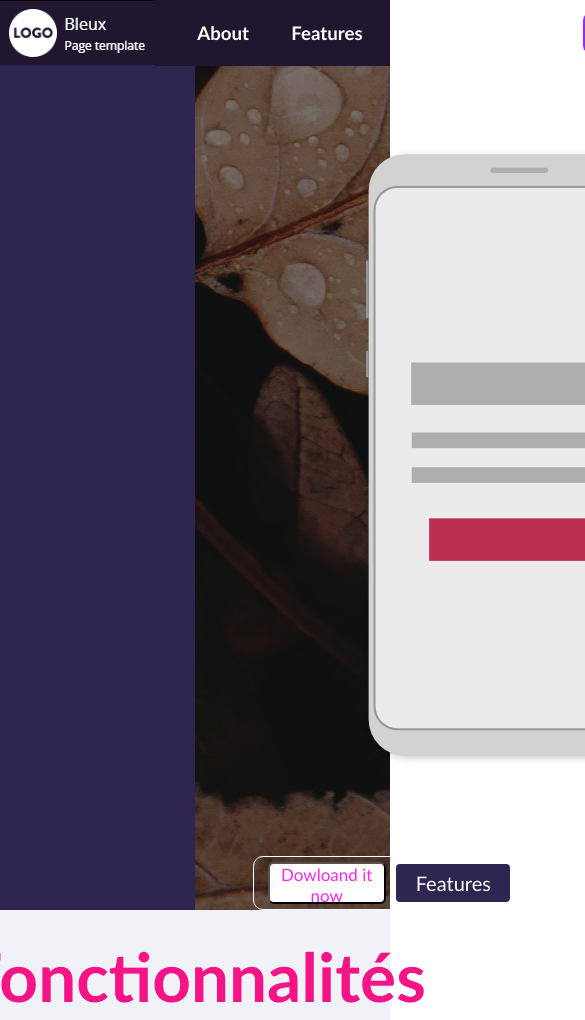
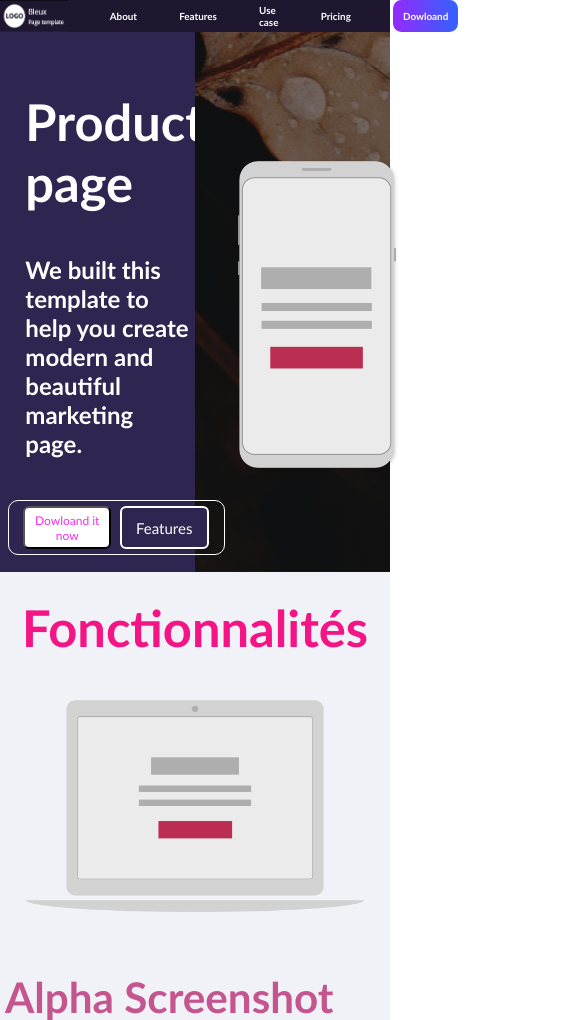
Before and after one commit to MichaelConde/Taller-Belux, a plain HTML site: page index.html in a window 390 px wide. Shown: the top 1020 px of the page, 585 px wide, since content can reach past the window. Drawn offline with Linux system fonts and the light colour scheme.

Commit message:
Finish page

```diff
--- a/index.html
+++ b/index.html
@@ -9,7 +9,7 @@
 <body>
     <header>
         <nav>
-            <img src="assets/img/logo.png" alt="">
+            <img src="assets/img/logo.png" alt="" id="logo">
             <div class="option">
             <h3 id="option">About</h3>
             <h3 id="option">Features</h3>
--- a/styles/style.css
+++ b/styles/style.css
@@ -269,3 +269,234 @@ padding-bottom: 1vh;
 #imgfoot{
    display: flex;
 }
+
+@media screen and (max-width:1279px) {
+    #tittle {
+        margin-left: 15vh;
+        margin-top: 15vh;
+        font-size: 10vh;
+        max-width: 10vh;
+    }
+    #infotext1 {
+        margin-top: 5vh;
+        margin-left: 15vh;
+        margin-bottom: 5vh;
+    }
+    #btns {
+        position: relative;
+        display: flex;
+        padding: 5px;
+        padding-right: 15px;
+        border: white solid;
+        border-width: 1px;
+        border-radius: 10px;
+        width: 30vh;
+        margin-left: 15vh;
+    }
+    #laptop {
+        max-width: 55vh;
+        padding: 20vh;
+    }
+    .tittlealpha {
+        font-size: 5vh;
+        padding-top: 15vh;
+        padding-bottom: 5vh;
+        color: #C5558E;
+    }
+
+    #tarjet {
+        display: flex;
+        justify-content: center;
+        gap: 5vh;
+        padding-top: 15vh;
+    }
+}
+@media screen and (max-width:920px) {
+    #tittle {
+        margin-left: 10vh;
+        margin-top: 15vh;
+        font-size: 10vh;
+        max-width: 10vh;
+    }
+    #infotext1 {
+        margin-top: 5vh;
+        margin-left: 10vh;
+        margin-bottom: 5vh;
+    }
+    #btns {
+        position: relative;
+        display: flex;
+        padding: 5px;
+        padding-right: 15px;
+        border: white solid;
+        border-width: 1px;
+        border-radius: 10px;
+        width: 30vh;
+        margin-left: 10vh;
+    }
+    #btn1 {
+        margin-left: 1vh;
+        border-radius: 6px;
+        width: 20vh;
+        height: 5vh;
+        background-color: white;
+        color: rgb(250, 42, 233);
+        font-size: 16px;
+    }
+    #phone {
+        margin-top: 10vh;
+        margin-bottom: 10vh;
+        margin-left: 10vh;
+    }
+    #laptop {
+        max-width: 50vh;
+        padding: 10vh;
+    }
+    .tittlealpha {
+        font-size: 5vh;
+        padding-top: 2vh;
+        padding-bottom: 2vh;
+        color: #C5558E;
+    }
+    #list1 {
+        list-style-type: none;
+        padding-bottom: 5vh;
+    }
+    #tarjet {
+        display: flex;
+        justify-content: center;
+        gap: 3vh;
+        padding-top: 15vh;
+    }
+}
+@media screen and (max-width:768px){
+    #tittle {
+        margin-left: 4vh;
+        margin-top: 15vh;
+        font-size: 10vh;
+        max-width: 10vh;
+    }
+    #infotext1 {
+        margin-top: 5vh;
+        margin-left: 5vh;
+        margin-bottom: 5vh;
+    }
+    #btns {
+        position: relative;
+        display: flex;
+        padding: 5px;
+        padding-right: 15px;
+        border: white solid;
+        border-width: 1px;
+        border-radius: 10px;
+        width: 30vh;
+        margin-left: 5vh;
+    }
+    #phone {
+        margin-top: 10vh;
+        margin-bottom: 10vh;
+        margin-left: 5vh;
+    }
+    #laptop {
+        max-width: 40vh;
+        padding: 5vh;
+    }
+    #tarjet {
+        display: flex;
+        flex-direction: column;
+        align-items: center;
+        justify-content: center;
+        gap: 3vh;
+        padding-top: 5vh;
+    }
+    @media  screen and (max-width: 480px) {
+        nav {
+            background-color: #1E172F;
+            display: flex;
+
+        }
+        .option {
+            display: flex;
+            align-items: center;
+            color: white;
+            font-size: 1vh;
+        }
+
+        #logo{
+            max-width: 8vh;
+        }
+        #tittle {
+            margin-left: 3vh;
+            margin-top: 7vh;
+            font-size: 6vh;
+            max-width: 10vh;
+        }
+        #text1 {
+            background-color: #2E2550;
+            color: white;
+            width: 50%;
+            display: flex;
+            flex-direction: column;
+            padding-bottom: 2vh;
+        }
+        #infotext1 {
+            margin-top: 5vh;
+            margin-left: 3vh;
+            margin-bottom: 5vh;
+        }
+        #btns {
+            position: relative;
+            display: flex;
+            padding: 5px;
+            padding-right: 15px;
+            border: white solid;
+            border-width: 1px;
+            border-radius: 10px;
+            width: 23vh;
+            margin-left: 1vh;
+        }
+        #btn1 {
+            margin-left: 1vh;
+            border-radius: 6px;
+            width: 20vh;
+            height: 5vh;
+            background-color: white;
+            color: rgb(250, 42, 233);
+            font-size: 12px;
+        }
+        #btn2 {
+            margin-left: 1vh;
+            border-radius: 6px;
+            font-size: 15px;
+            width: 20vh;
+            height: 5vh;
+            background-color: #2E2550;
+            color: white;
+            border: white solid;
+            border-width: 2px;
+        }
+        #phone {
+            margin-top: 15vh;
+            max-width: 19vh;
+            margin-bottom: 10vh;
+            margin-left: 5vh;
+        }
+        #tittle2 {
+            display: flex;
+            justify-content: center;
+            padding-top: 3vh;
+            font-size: 6vh;
+            color: #F41486;
+            background-color: #F1F2F7;
+        }
+        #section2 {
+            display: flex;
+            align-items: center;
+            background-color: #F1F2F7;
+            flex-direction: column;
+        }
+        #textfoot {
+            padding: 0vh;
+        }
+    }
+}
```
